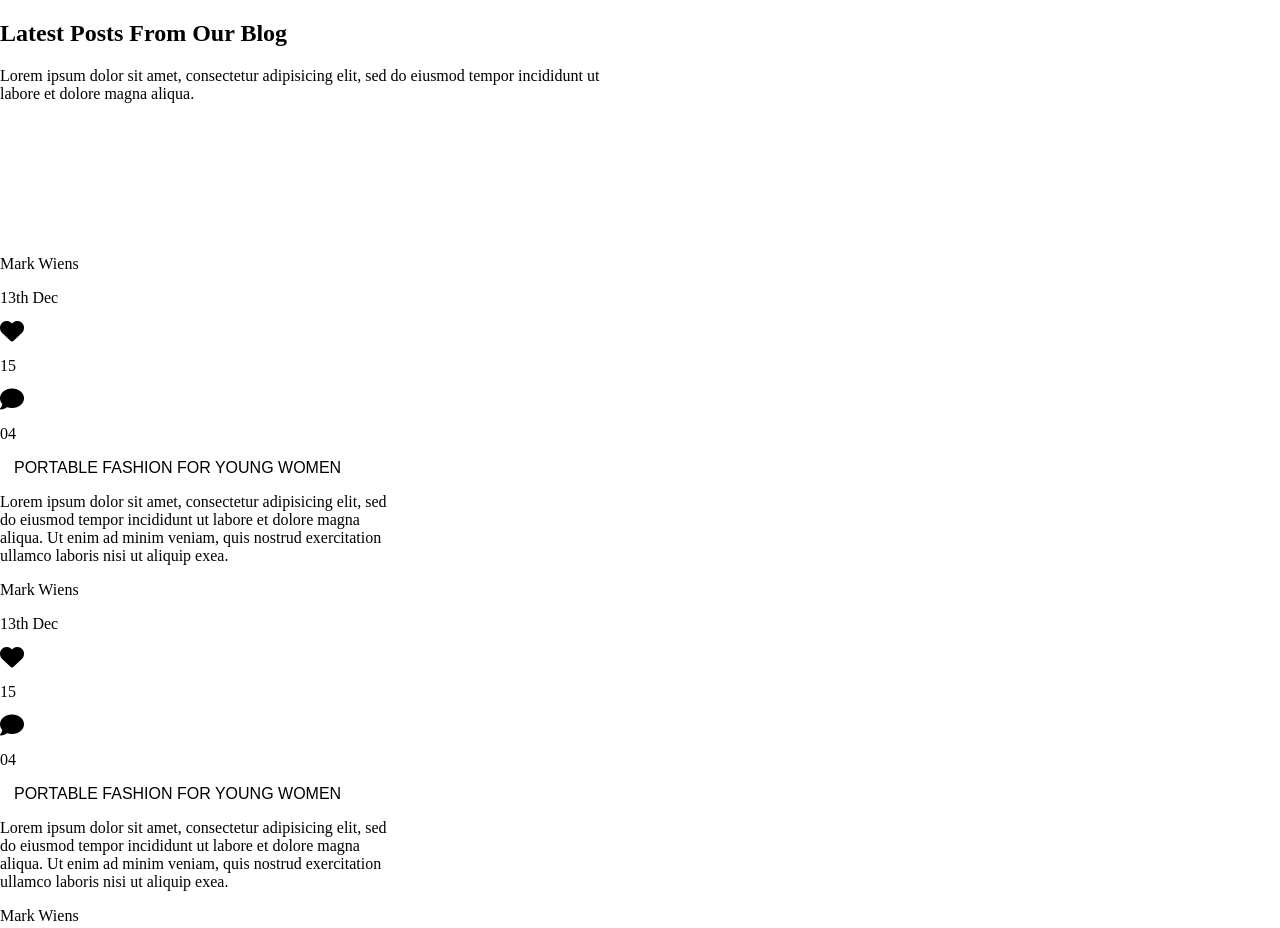
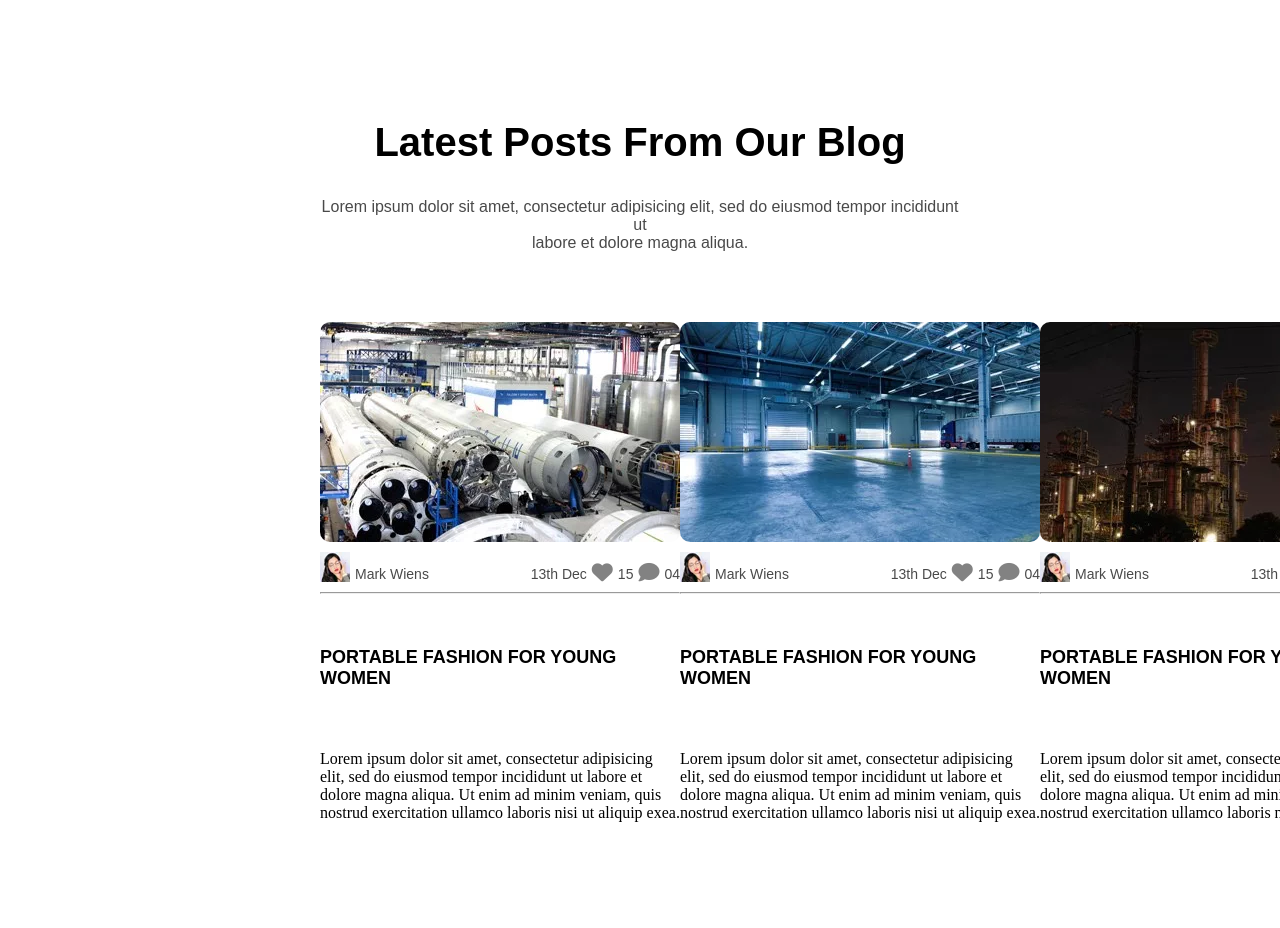
Before and after one commit to sraffiansyah/L-industry, a plain HTML site: page index.html in a window 1280 px wide. Shown: the part 5808-6736 px from the top of the page. After the commit the page ends 6696 px from the top, so only its background shows below. Drawn offline with Linux system fonts and the light colour scheme.

Commit message:
sec 8 masih blom kelar tinggal pinising

```diff
--- a/index.html
+++ b/index.html
@@ -285,17 +285,18 @@
             </div>
         </section>
 
-        <!-- section -->
-        <section clas s="s-8">
+        <!-- section 8-->
+        <section class="s-8">
             <div class="s8-mrgn">
                 <div class="s8-title">
-                    <h1 class="titles8">Latest Posts From Our Blog</h1>
+                    <h1 class="title-s81">Latest Posts From Our Blog</h1>
                     <p class="title-s82">Lorem ipsum dolor sit amet, consectetur adipisicing elit, sed do eiusmod tempor incididunt ut
                         <br>labore et dolore magna aliqua.</p>
                 </div>
-                <div class="cntnr">
+                <div class="cntnr-s8">
+                    <div class="center-s8img">
                         <!-- container left -->
-                    <div class="cntnr1">
+                        <div class="cntnr1-s8">
                             <div class="of-s8">
                                 <div class="img-s81"></div>
                             </div>
@@ -306,19 +307,26 @@
                                 </div>
                                 <div class="user-rs8">
                                     <p class="s8-nick">13th Dec</p>
+                                    <div class="love-s8">
                                         <i class="fa-regular fa-heart fa-xl"></i>
+                                    </div>
                                     <p class="s8-nick">15</p>
+                                    <div class="com-s8">
                                         <i class="fa-regular fa-comment fa-xl"></i>
+                                    </div>
                                     <p class="s8-nick">04</p>
                                 </div>
                             </div>
+                            <hr>
                             <div class="titleb-s8">
-                            <a href="#" class="titleb-tops8">PORTABLE FASHION FOR YOUNG WOMEN</a>
+                                <a href="#" class="titleb-tops8">
+                                    <h4>PORTABLE FASHION FOR YOUNG WOMEN</h4>
+                                </a>
                                 <p class="deskr">Lorem ipsum dolor sit amet, consectetur adipisicing elit, sed do eiusmod tempor incididunt ut labore et dolore magna aliqua. Ut enim ad minim veniam, quis nostrud exercitation ullamco laboris nisi ut aliquip exea.</p>
                             </div>
                         </div>
                         <!-- container center -->
-                    <div class="cntnr2">
+                        <div class="cntnr2-s8">
                             <div class="of-s8">
                                 <div class="img-s82"></div>
                             </div>
@@ -329,19 +337,26 @@
                                 </div>
                                 <div class="user-rs8">
                                     <p class="s8-nick">13th Dec</p>
+                                    <div class="love-s8">
                                         <i class="fa-regular fa-heart fa-xl"></i>
+                                    </div>
                                     <p class="s8-nick">15</p>
+                                    <div class="com-s8">
                                         <i class="fa-regular fa-comment fa-xl"></i>
+                                    </div>
                                     <p class="s8-nick">04</p>
                                 </div>
                             </div>
+                            <hr>
                             <div class="titleb-s8">
-                            <a href="#" class="titleb-tops8">PORTABLE FASHION FOR YOUNG WOMEN</a>
+                                <a href="#" class="titleb-tops8">
+                                    <h4>PORTABLE FASHION FOR YOUNG WOMEN</h4>
+                                </a>
                                 <p class="deskr">Lorem ipsum dolor sit amet, consectetur adipisicing elit, sed do eiusmod tempor incididunt ut labore et dolore magna aliqua. Ut enim ad minim veniam, quis nostrud exercitation ullamco laboris nisi ut aliquip exea.</p>
                             </div>
                         </div>
                         <!-- container right -->
-                    <div class="cntnr3">
+                        <div class="cntnr3-s8">
                             <div class="of-s8">
                                 <div class="img-s83"></div>
                             </div>
@@ -352,15 +367,23 @@
                                 </div>
                                 <div class="user-rs8">
                                     <p class="s8-nick">13th Dec</p>
+                                    <div class="love-s8">
                                         <i class="fa-regular fa-heart fa-xl"></i>
+                                    </div>
                                     <p class="s8-nick">15</p>
+                                    <div class="com-s8">
                                         <i class="fa-regular fa-comment fa-xl"></i>
+                                    </div>
                                     <p class="s8-nick">04</p>
                                 </div>
                             </div>
+                            <hr>
                             <div class="titleb-s8">
-                            <a href="#" class="titleb-tops8">PORTABLE FASHION FOR YOUNG WOMEN</a>
+                                <a href="#" class="titleb-tops8">
+                                    <h4>PORTABLE FASHION FOR YOUNG WOMEN</h4>
+                                </a>
                                 <p class="deskr">Lorem ipsum dolor sit amet, consectetur adipisicing elit, sed do eiusmod tempor incididunt ut labore et dolore magna aliqua. Ut enim ad minim veniam, quis nostrud exercitation ullamco laboris nisi ut aliquip exea.</p>
+                            </div>
                         </div>
                     </div>
                 </div>
--- a/stylesheet.css
+++ b/stylesheet.css
@@ -553,3 +553,119 @@ option{
 .yt-aligns7{
     padding-top: 14px;
 }
+
+/* section 8 */
+.s-8{
+    margin: 0 320px 50px 320px;
+}
+.s8-title{
+    font-family: poppins, sans-serif;
+    text-align: center;
+}
+.title-s81{
+    font-size: 40px;
+    margin-top: 120px;
+}
+.title-s82{
+    color: #000000b6;
+    margin-bottom: 70px;
+}
+
+/* input gambar di sec 8 */
+.center-s8img{
+    display: flex;
+    justify-content: space-evenly;
+}
+.of-s8{
+    overflow: hidden;
+    border-radius: 10px;
+    width: 360px;
+    height: 220px;
+}
+.cntnr1-s8, .cntnr2-s8, .cntnr3-s8{
+    cursor: pointer;
+    width: 360px;
+}
+
+/* container left sec 8 */
+.img-s81{
+    background: url(../L-industry/assets/img/img-s8L.jpg);
+    transition: 0.5s;
+    width: 360px;
+    height: 220px;
+}
+.img-s81:hover{
+    transform: scale(1.1);
+    transition: 0.5s;
+}
+/* container center sec 8 */
+.img-s82{
+    background: url(../L-industry/assets/img/img-s8C.jpg);
+    transition: 0.5s;
+    width: 360px;
+    height: 220px;
+}
+.img-s82:hover{
+    transform: scale(1.1);
+    transition: 0.5s;
+}
+/* container right sec 8 */
+.img-s83{
+    background: url(../L-industry/assets/img/img-s8R.jpg);
+    transition: 0.5s;
+    width: 360px;
+    height: 220px;
+}
+.img-s83:hover{
+    transform: scale(1.1);
+    transition: 0.5s;
+}
+.us-doc-s8{
+    font-family: poppins, sans-serif;
+    display: flex;
+    margin-top: 10px;
+    position: relative;
+    font-size: 14px;
+}
+/* sec 8 user left */
+.user-ls8{
+    position: absolute;
+    left: 0;
+    display: flex;
+}
+.pp-user-s8{
+    background: url(../L-industry/assets/img/user.jpg);
+    width: 30px;
+    height: 30px;
+}
+.s8-nick{
+    color: #000000b6;
+    padding-left: 5px;
+}
+/* sec 8 user right */
+.user-rs8{
+    position: absolute;
+    right: 0;
+    display: flex;
+}
+.love-s8{
+    color: #0000007d;
+    margin: 12px 0 0 5px;
+}
+.com-s8{
+    color: #0000007d;
+    margin: 12px 0 0 5px;
+}
+hr{
+    margin-top: 40px;
+    color: #0000007d;
+}
+/* deskripsi yang bawahnya */
+.titleb-s8{
+    text-align: left;
+}
+.titleb-tops8{
+    margin-left: 0;
+    font-weight: 700;
+    font-size: 18px;
+}
```
Lines whose indentation alone changed are shown as unchanged.
